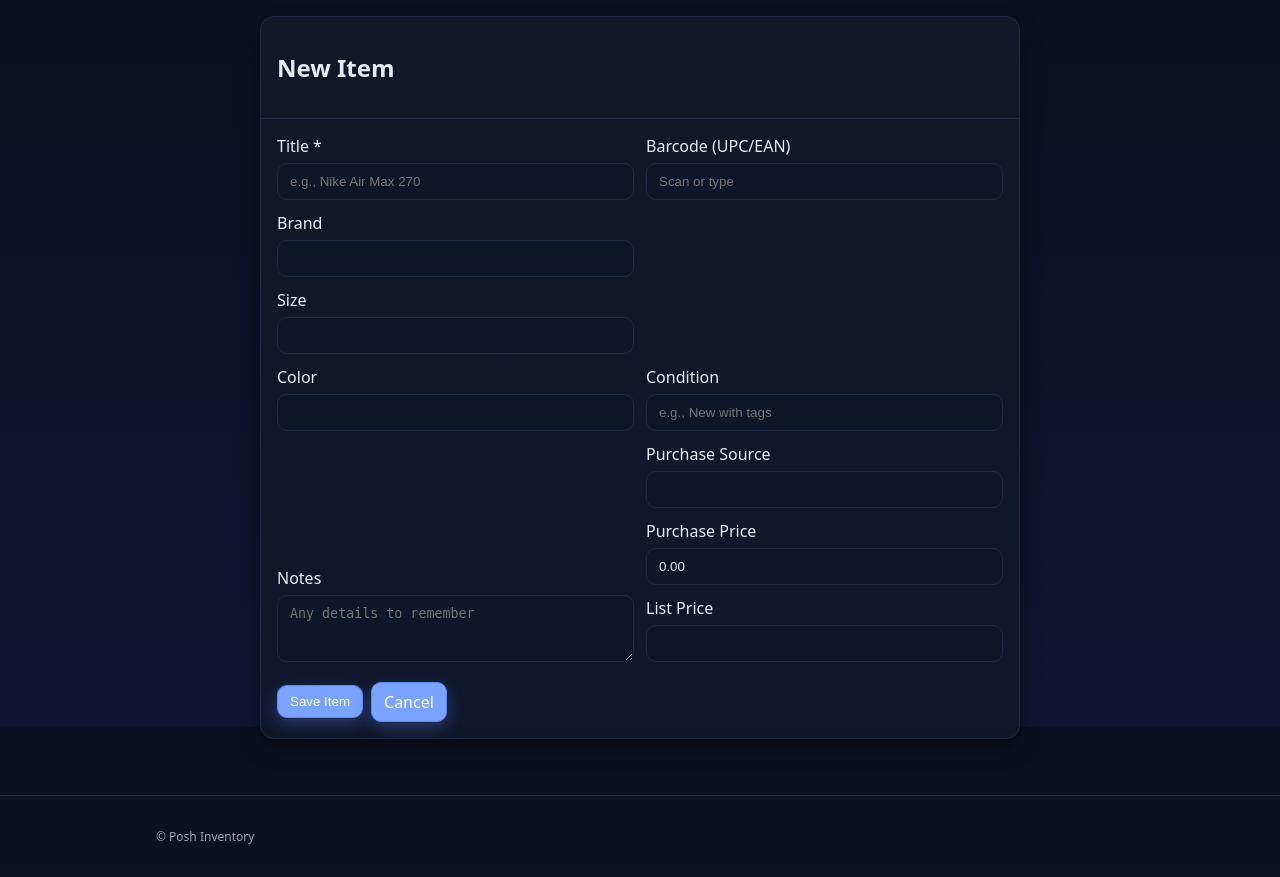
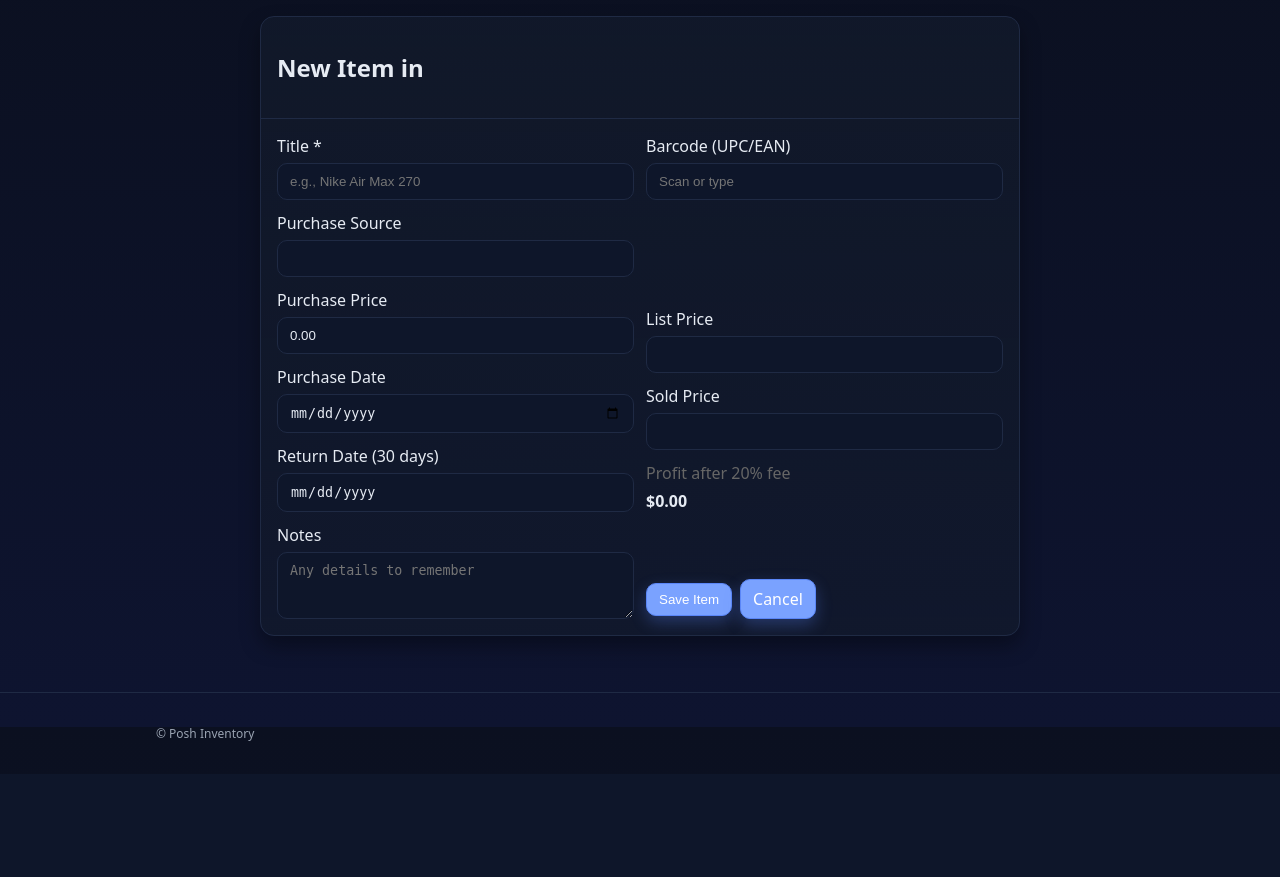
Before and after one commit to noahc763/posh-inventory, a Flask app: template templates/item_form.html in a window 1280 px wide. Shown: the part 73-950 px from the top of the page. After the commit the page ends 814 px from the top, so only its background shows below. Run offline with Flask 3, Linux system fonts and the light colour scheme; the template is opened without the code that fills it, so the values that code supplies are empty.

Commit message:
edited form

```diff
--- a/templates/item_form.html
+++ b/templates/item_form.html
@@ -2,10 +2,10 @@
 {% block content %}
 <section class="card" style="max-width: 760px; margin: 0 auto;">
   <div class="card-header">
-    <h2>New Item</h2>
+    <h2>New Item in {{ category.name }}</h2>
   </div>
   <div class="card-body">
-    <form action="{{ url_for('items_new', category_id=category.id) }}" method="post" enctype="application/x-www-form-urlencoded" class="grid-form" style="display:grid; gap:12px;">
+    <form action="{{ url_for('items_new', category_id=category.id) }}" method="post" class="grid-form" style="display:grid; gap:12px;">
       <label class="field">
         <span>Title *</span>
         <input name="name" placeholder="e.g., Nike Air Max 270" required />
@@ -16,52 +16,95 @@
         <input name="barcode" value="{{ prefill.barcode if prefill and prefill.barcode }}" placeholder="Scan or type" />
       </label>
 
-      <div style="display:grid; grid-template-columns: repeat(auto-fit, minmax(180px, 1fr)); gap:12px;">
+      <div style="display:grid; grid-template-columns: repeat(auto-fit, minmax(220px, 1fr)); gap:12px;">
         <label class="field">
-          <span>Brand</span>
-          <input name="brand" />
+          <span>Purchase Source</span>
+          <input name="purchase_source" />
         </label>
+
         <label class="field">
-          <span>Size</span>
-          <input name="size" />
+          <span>Purchase Price</span>
+          <input id="purchase_price" name="purchase_price" type="number" step="0.01" min="0" value="0.00" />
         </label>
+
         <label class="field">
-          <span>Color</span>
-          <input name="color" />
+          <span>Purchase Date</span>
+          <input id="purchase_date" name="purchase_date" type="date" />
+        </label>
+
+        <label class="field">
+          <span>Return Date (30 days)</span>
+          <input id="return_date" type="date" readonly />
         </label>
       </div>
 
-      <label class="field">
-        <span>Condition</span>
-        <input name="condition" placeholder="e.g., New with tags" />
-      </label>
+      <div style="display:grid; grid-template-columns: repeat(auto-fit, minmax(220px, 1fr)); gap:12px;">
+        <label class="field">
+          <span>List Price</span>
+          <input name="list_price" type="number" step="0.01" min="0" />
+        </label>
+
+        <label class="field">
+          <span>Sold Price</span>
+          <input id="sold_price" name="sold_price" type="number" step="0.01" min="0" />
+        </label>
+
+        <div class="field" style="display:flex; flex-direction:column; justify-content:flex-end">
+          <div class="muted" style="color:#666;">Profit after 20% fee</div>
+          <div id="profit_display" style="font-weight:600;">—</div>
+        </div>
+      </div>
 
       <label class="field">
         <span>Notes</span>
         <textarea name="notes" rows="3" placeholder="Any details to remember"></textarea>
       </label>
 
-      <div style="display:grid; grid-template-columns: repeat(auto-fit, minmax(180px, 1fr)); gap:12px;">
-        <label class="field">
-          <span>Purchase Source</span>
-          <input name="purchase_source" />
-        </label>
-        <label class="field">
-          <span>Purchase Price</span>
-          <input name="purchase_price" type="number" step="0.01" min="0" value="0.00" />
-        </label>
-        <label class="field">
-          <span>List Price</span>
-          <input name="list_price" type="number" step="0.01" min="0" />
-        </label>
-      </div>
-
       <div style="display:flex; gap:8px; align-items:center; margin-top:8px;">
         <button class="btn" type="submit">Save Item</button>
         <a class="btn" href="{{ url_for('dashboard') }}" style="text-decoration:none; display:inline-block; padding:8px 12px;">Cancel</a>
       </div>
     </form>
-
   </div>
 </section>
+
+<script>
+  const purchaseDate = document.getElementById('purchase_date');
+  const returnDate   = document.getElementById('return_date');
+  const purchaseEl   = document.getElementById('purchase_price');
+  const soldEl       = document.getElementById('sold_price');
+  const profitEl     = document.getElementById('profit_display');
+
+  function toISODate(d) { return d.toISOString().slice(0,10); }
+
+  function updateReturnDate() {
+    if (!purchaseDate.value) { returnDate.value = ''; return; }
+    const d = new Date(purchaseDate.value + 'T00:00:00');
+    if (isNaN(d)) { returnDate.value = ''; return; }
+    d.setDate(d.getDate() + 30);
+    returnDate.value = toISODate(d);
+  }
+
+  function dollars(n) {
+    if (n === null || isNaN(n)) return '—';
+    return '$' + n.toFixed(2);
+  }
+
+  function calcProfit() {
+    const purchase = parseFloat(purchaseEl.value || '0');
+    const sold     = parseFloat(soldEl.value || '0');
+    if (isNaN(sold)) { profitEl.textContent = '—'; return; }
+    const payout = sold * 0.80;                // 20% Poshmark fee
+    const profit = payout - (isNaN(purchase) ? 0 : purchase);
+    profitEl.textContent = dollars(profit);
+  }
+
+  purchaseDate.addEventListener('change', updateReturnDate);
+  purchaseEl.addEventListener('input',  calcProfit);
+  soldEl.addEventListener('input',      calcProfit);
+
+  // initialize on load
+  updateReturnDate();
+  calcProfit();
+</script>
 {% endblock %}
```
Also changed, not shown: templates/item_detail.html (+85 -30 lines).
